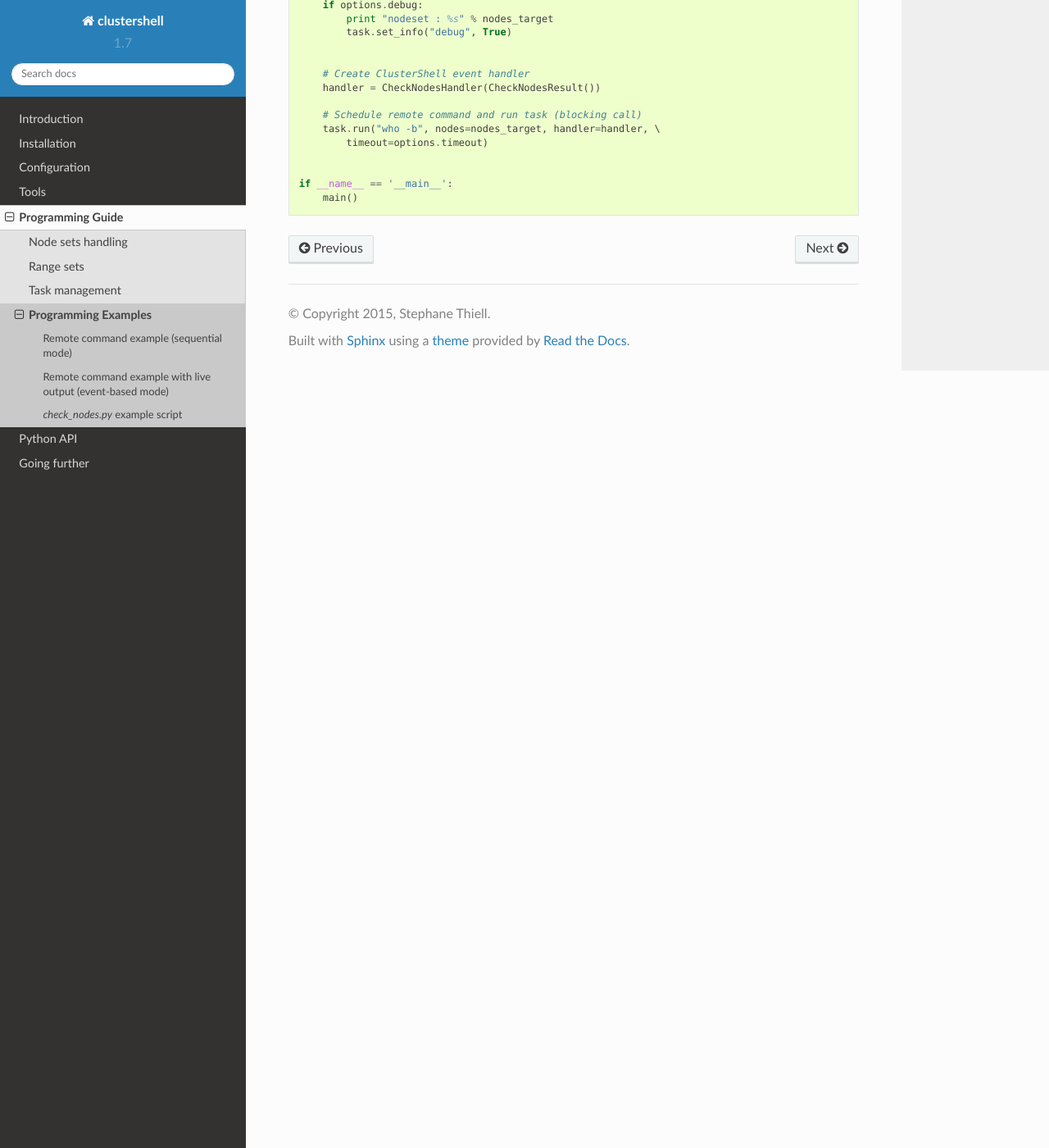
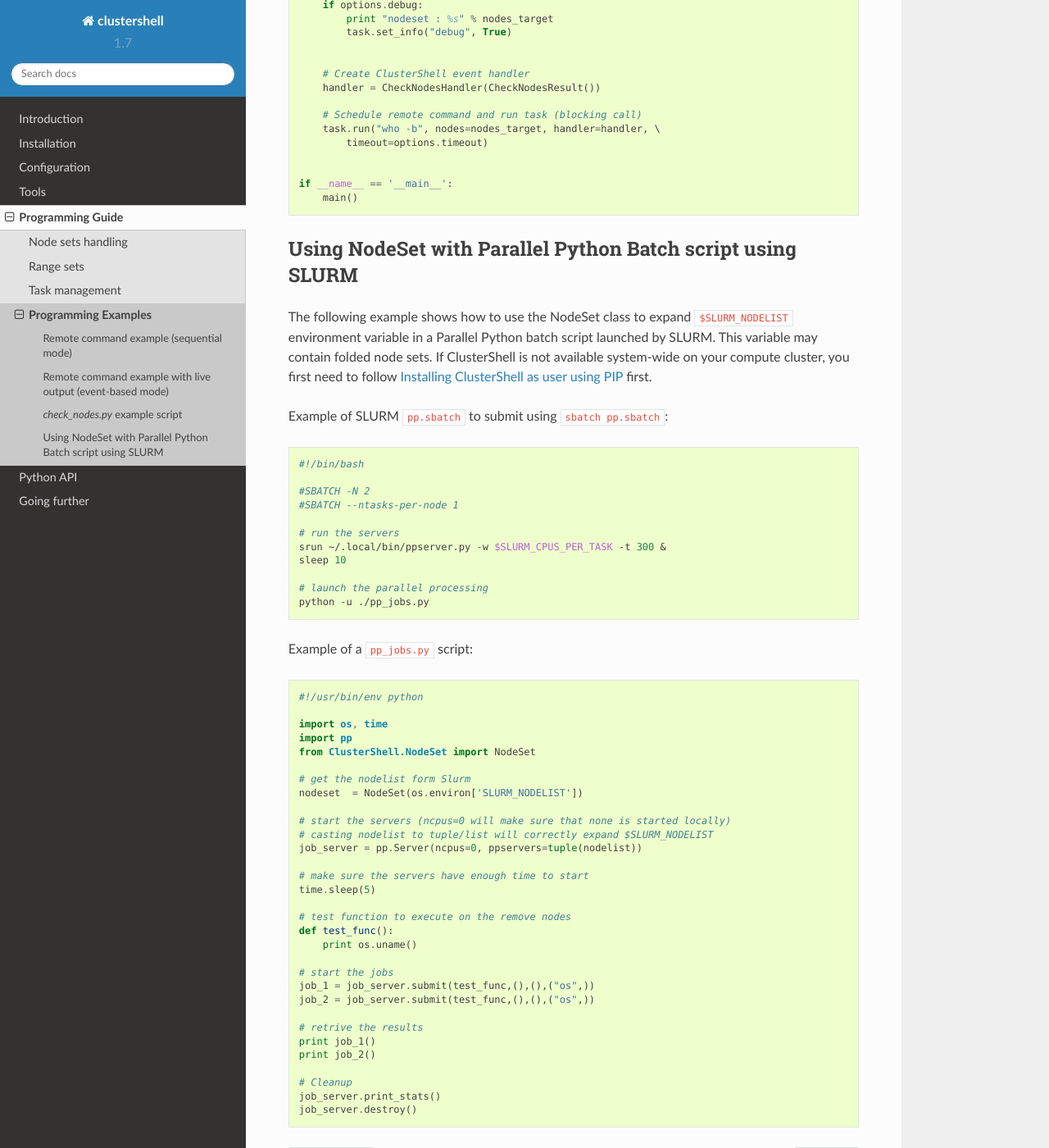
Before and after one commit to cea-hpc/clustershell, a Sphinx documentation site: the page built from doc/sphinx/guide/examples.rst, in a window 1280 px wide and 1400 px high, scrolled down 3098 px. Shown: the whole window at 82% size. Built offline with Sphinx 7.4.7 and the Read the Docs theme 2.0.0, drawn with Linux system fonts in a browser that asks for light colours.

Commit message:
setup.py: improved package installation for pip
packaging
---------
- introduce clustershell configuration files as data_files in setup.py
and 2 ways of installing config files, system-wide as root or in-prefix
as user (works with python setup.py install and pip)
- fix specfile accordingly to support root and user rpm building

docs
----
- improved pip related documentation to explain how to use clustershell
as an user with pip (also as root)
- added an example of using NodeSet to parse $SLURM_NODELIST in a batch
script for Parallel Python

Closes #170.

Change-Id: I86bd08719640c37877c849d5e32dc41c2a553eb5

```diff
--- a/doc/sphinx/config.rst
+++ b/doc/sphinx/config.rst
@@ -2,6 +2,8 @@
 =============
 
 .. highlight:: ini
+
+.. _clush-config:
 
 clush
 -----
--- a/doc/sphinx/further.rst
+++ b/doc/sphinx/further.rst
@@ -5,6 +5,8 @@
 
 Running the test suite
 ----------------------
+
+Get the latest :ref:`install-source` code first.
 
 The *tests* directory of the source archive (not the RPM) contains all
 non-regression tests. To run all tests, use the following::
--- a/doc/sphinx/guide/examples.rst
+++ b/doc/sphinx/guide/examples.rst
@@ -4,6 +4,8 @@
 ====================
 
 .. highlight:: python
+
+.. _prog-example-seq:
 
 Remote command example (sequential mode)
 ----------------------------------------
@@ -32,6 +34,7 @@
     ['green133'] 3.10.0-123.20.1.el7.x86_64
     Max return code is 0
 
+.. _prog-example-ev:
 
 Remote command example with live output (event-based mode)
 ----------------------------------------------------------
@@ -61,6 +64,7 @@
     # Submit command, install event handler for this command and run task
     task.run("/bin/uname -a", nodes="fortoy[32-159]", handler=MyHandler())
 
+.. _prog-example-script:
 
 *check_nodes.py* example script
 -------------------------------
@@ -183,3 +187,66 @@
 
     if __name__ == '__main__':
         main()
+
+.. _prog-example-pp-sbatch:
+
+Using NodeSet with Parallel Python Batch script using SLURM
+-----------------------------------------------------------
+
+The following example shows how to use the NodeSet class to expand
+``$SLURM_NODELIST`` environment variable in a Parallel Python batch script
+launched by SLURM. This variable may contain folded node sets. If ClusterShell
+is not available system-wide on your compute cluster, you first need to follow
+:ref:`install-pip-user` first.
+
+.. highlight:: bash
+
+Example of SLURM ``pp.sbatch`` to submit using ``sbatch pp.sbatch``::
+
+    #!/bin/bash
+
+    #SBATCH -N 2
+    #SBATCH --ntasks-per-node 1
+
+    # run the servers
+    srun ~/.local/bin/ppserver.py -w $SLURM_CPUS_PER_TASK -t 300 &
+    sleep 10
+
+    # launch the parallel processing
+    python -u ./pp_jobs.py
+
+.. highlight:: python
+
+Example of a ``pp_jobs.py`` script::
+
+    #!/usr/bin/env python
+
+    import os, time
+    import pp
+    from ClusterShell.NodeSet import NodeSet
+
+    # get the nodelist form Slurm
+    nodeset  = NodeSet(os.environ['SLURM_NODELIST'])
+
+    # start the servers (ncpus=0 will make sure that none is started locally)
+    # casting nodelist to tuple/list will correctly expand $SLURM_NODELIST
+    job_server = pp.Server(ncpus=0, ppservers=tuple(nodelist))
+
+    # make sure the servers have enough time to start
+    time.sleep(5)
+
+    # test function to execute on the remove nodes
+    def test_func():
+        print os.uname()
+
+    # start the jobs
+    job_1 = job_server.submit(test_func,(),(),("os",))
+    job_2 = job_server.submit(test_func,(),(),("os",))
+
+    # retrive the results
+    print job_1()
+    print job_2()
+
+    # Cleanup
+    job_server.print_stats()
+    job_server.destroy()
```
Also changed, not shown: doc/sphinx/install.rst (+48 -27 lines), doc/sphinx/tools/index.rst (+10 -0 lines), setup.py (+20 -1 lines), 1 other file.
